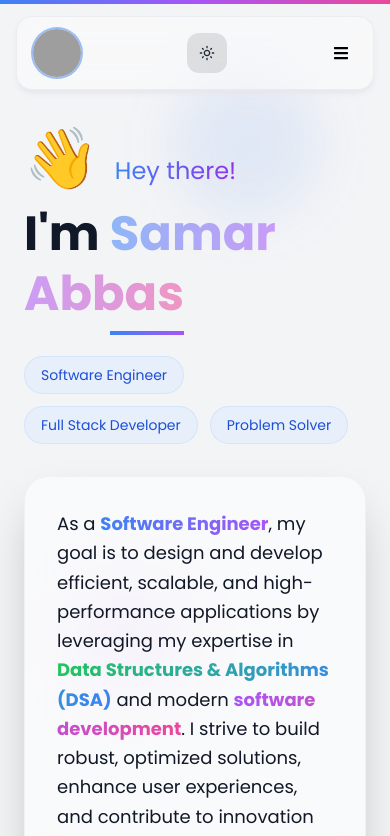
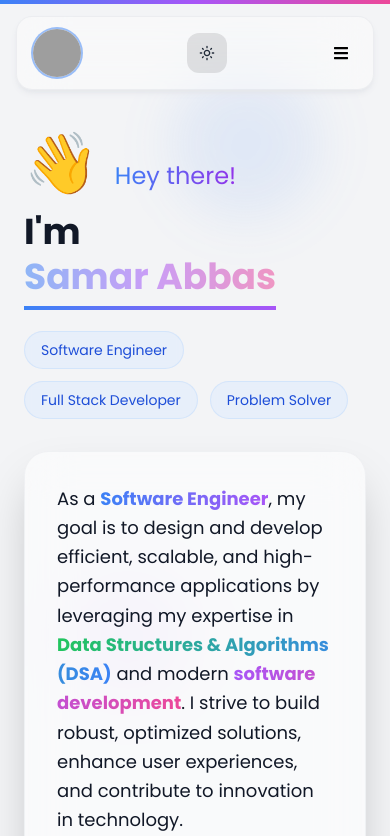
Before and after one commit to samar-abbas-786/samar.dev, a React (Vite) app: page / in a window 390 px wide. Shown: the top 836 px of the page. Built offline with nearby package versions, Linux system fonts and the light colour scheme; grey boxes are pictures that could not be loaded.

Commit message:
portfolio chnagee

```diff
--- a/src/components/right.jsx
+++ b/src/components/right.jsx
@@ -144,8 +144,8 @@ const Right = () => {
               transition={{ duration: 0.8, delay: 0.4 }}
               className="relative mb-8"
             >
-              <h1 className="text-5xl md:text-7xl font-black leading-tight">
-                I'm{" "}
+              <h1 className="text-4xl md:text-7xl font-black leading-tight">
+                I'm <br />
                 <span className="relative">
                   <span className="bg-gradient-to-r from-blue-500 via-purple-500 to-pink-500 bg-clip-text text-transparent animate-pulse">
                     Samar Abbas
```
